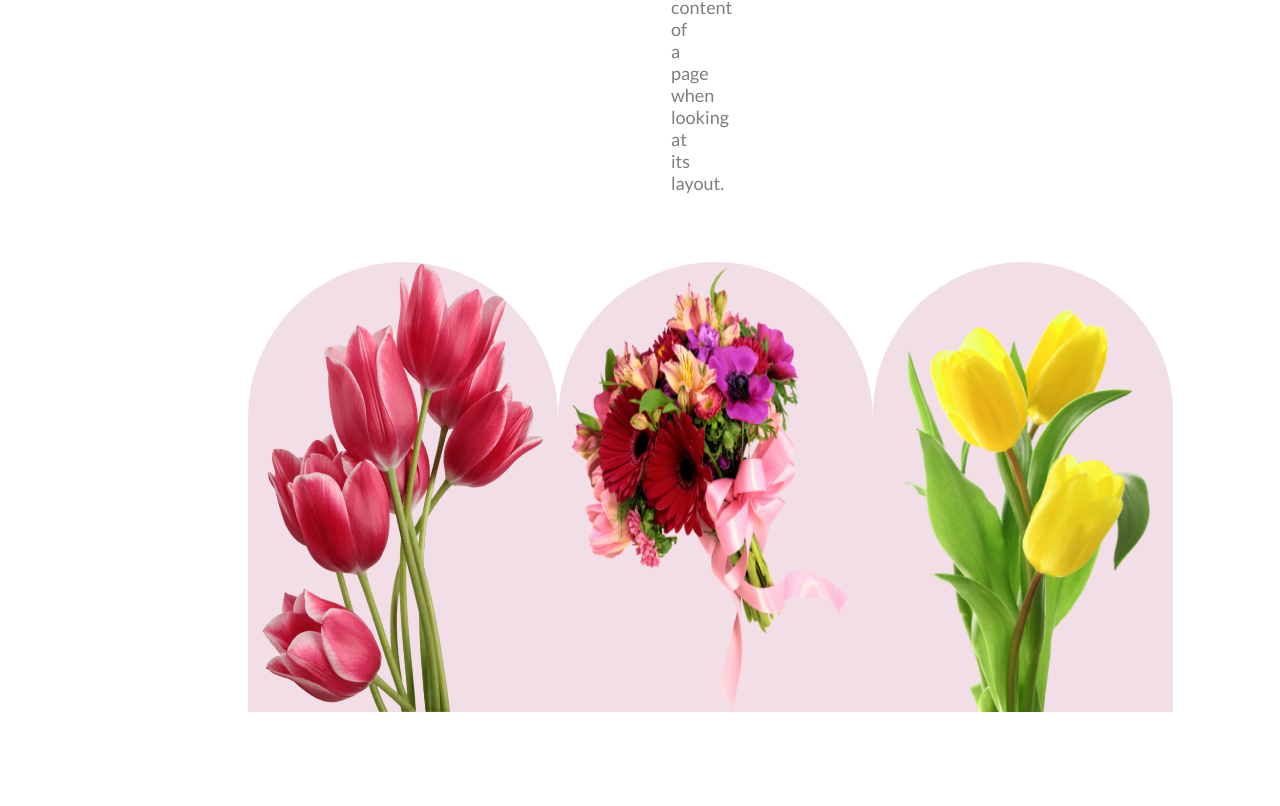
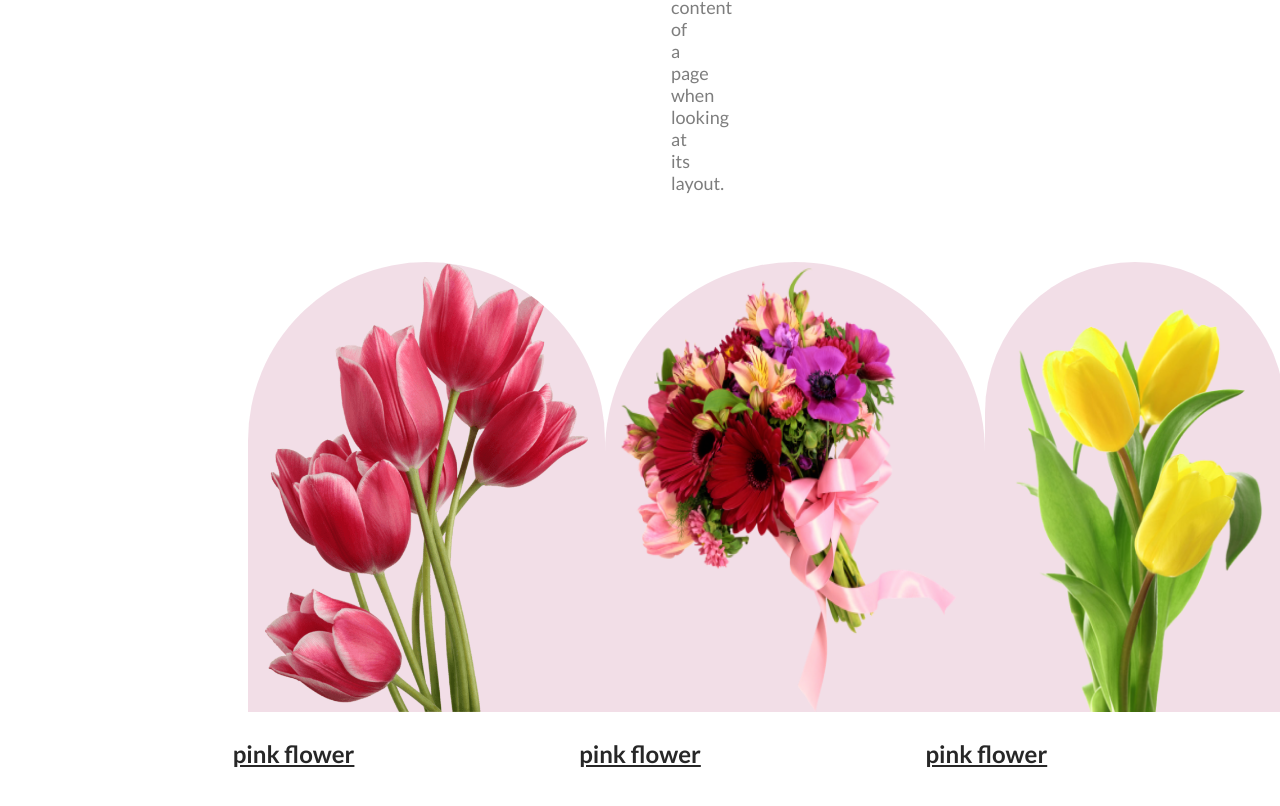
Before and after one commit to Md-Hasan-Arif/my-asm1, a plain HTML site: page index.html in a window 1280 px wide. Shown: the part 1979-2785 px from the top of the page. Drawn offline with Linux system fonts and the light colour scheme.

Commit message:
complete featured secion

```diff
--- a/index.html
+++ b/index.html
@@ -34,10 +34,14 @@
             <div class="featured-pic">
                 <img id="spic1" src="asm1-resource/flower-shop-assignment/Flower Asset/pngwing 10.png" alt="">
 
-
                 <img id="spic2" src="asm1-resource/flower-shop-assignment/Flower Asset/pngwing 5.png" alt="">
 
                 <img id="spic3" src="asm1-resource/flower-shop-assignment/Flower Asset/pngwing 7.png" alt="">
+            </div>
+            <div class="flower-name">
+               <p>pink flower</p>
+               <p>pink flower</p>
+               <p>pink flower</p>
             </div>
          </section>
 
--- a/styles/blog.css
+++ b/styles/blog.css
@@ -72,11 +72,11 @@ body {
 .featured-pic {
     display: flex;
     justify-content: space-evenly;
-    padding: 0 240px 128px;
+    margin: 0 240px;
 }
 
 #spic1 {
-    width: 310px;
+    width: 380px;
     height: 450px;
     border-radius: 300px 300px 0px 0px;
     background: rgba(167, 33, 98, 0.15);
@@ -84,7 +84,7 @@ body {
 }
 
 #spic2 {
-    width: 315px;
+    width: 380px;
     height: 450px;
     border-radius: 300px 300px 0px 0px;
     background: rgba(167, 33, 98, 0.15);
@@ -92,9 +92,20 @@ body {
 }
 
 #spic3 {
-    width: 314px;
+    width: 380px;
     height: 450px;
     border-radius: 300px 300px 0px 0px;
     background: rgba(167, 33, 98, 0.15);
 
 }
+.flower-name{
+    display: flex;
+    justify-content: space-evenly;
+    color: #272727;
+    text-align: center;
+    font-size: 24px;
+    font-weight: 700;
+    line-height: 35px;
+    text-decoration-line: underline;
+
+}
```
